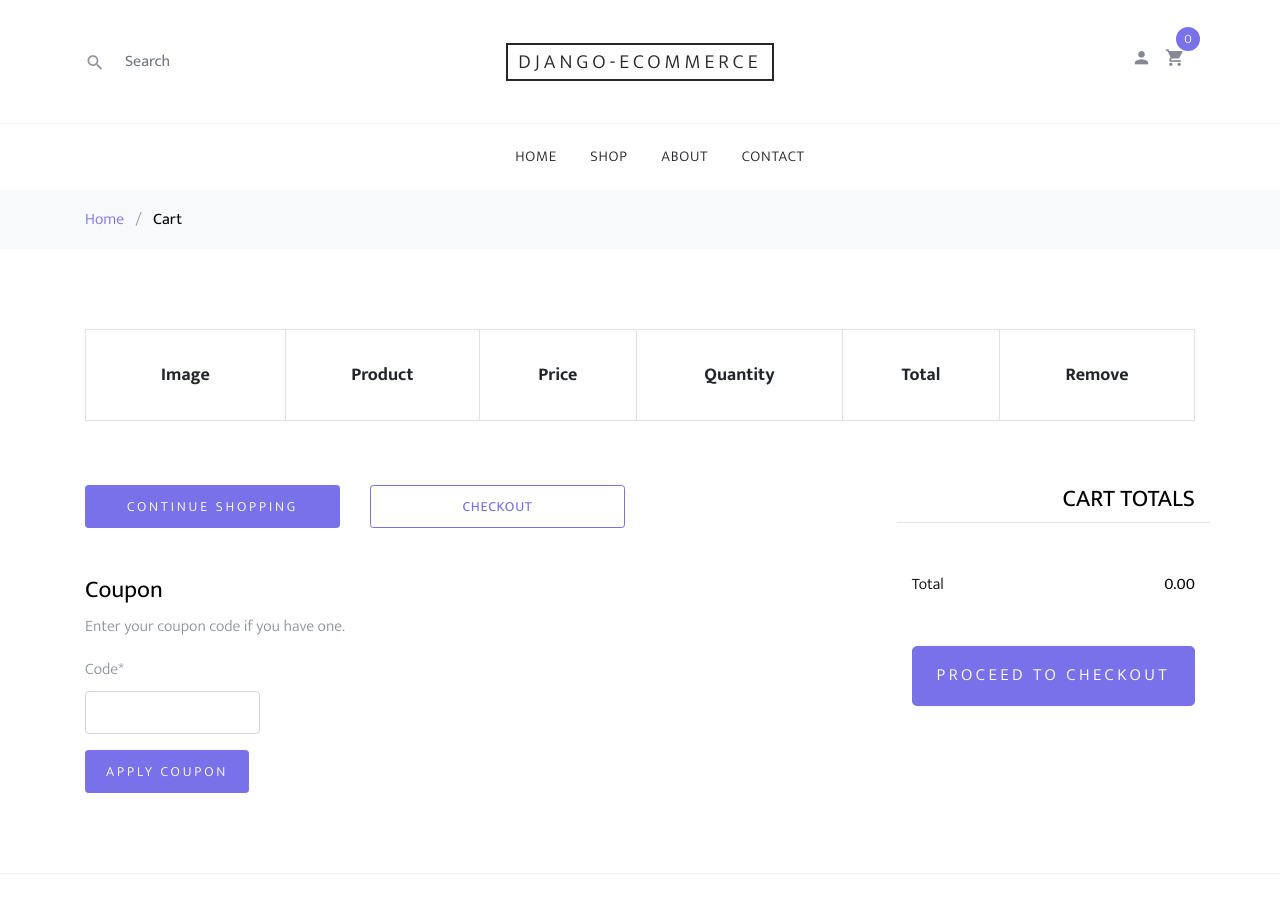
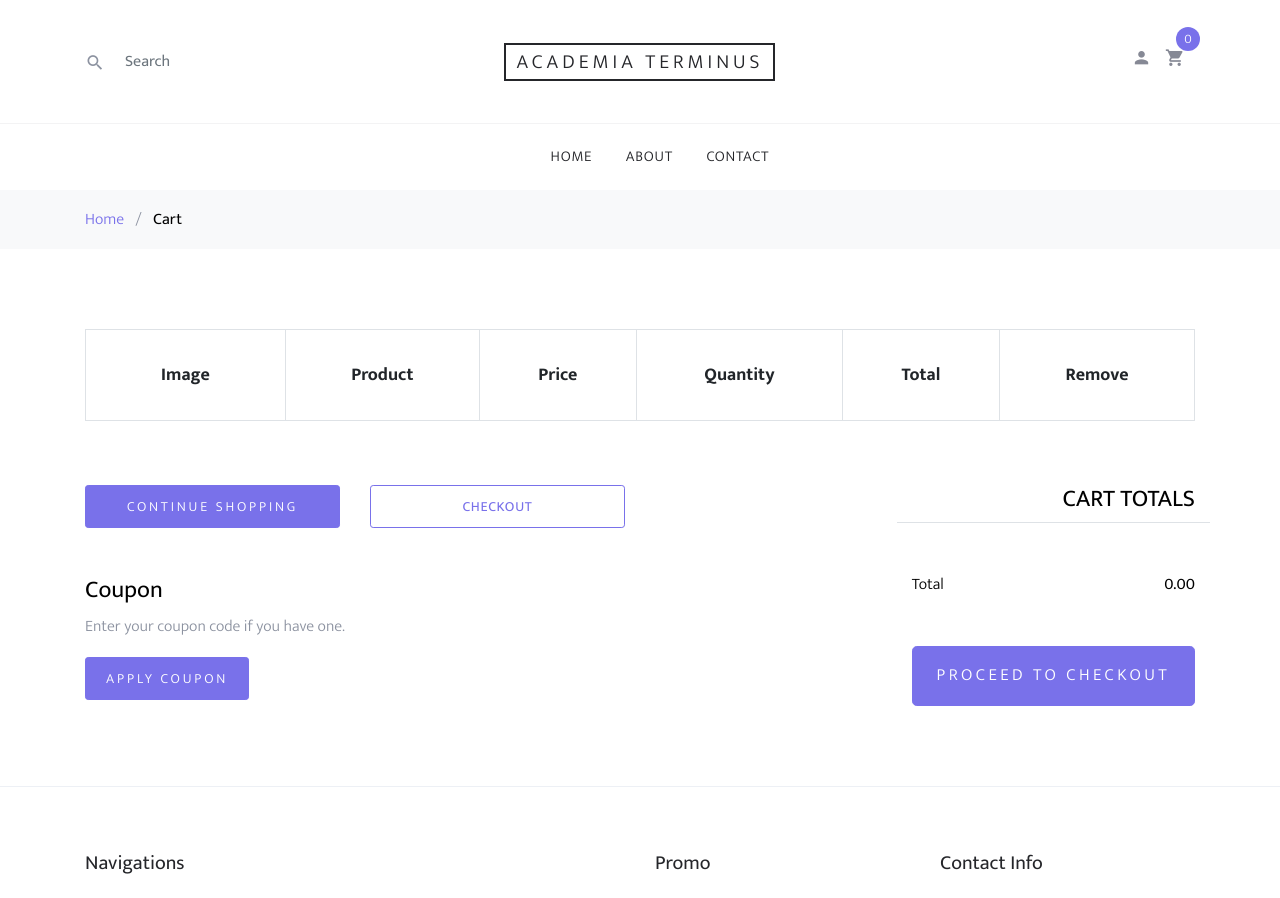
Before and after one commit to PedroJimenezGuerrero/PGPI-G1.14, a Django app: page /cart/ in a window 1280 px wide. Shown: the top 898 px of the page. Run offline with Django 3.2, Linux system fonts and the light colour scheme; lists and menus that the app fills with data are empty; some libraries are stand-ins or nearby versions; some web fonts are replaced.

```diff
--- a/app/cart/templates/cart/detail.html
+++ b/app/cart/templates/cart/detail.html
@@ -88,7 +88,7 @@ Your shopping cart
                     <form action="{% url "coupons:apply" %}" method="post">
                         {% csrf_token %}
                         <div class="col-md-8 mb-3 mb-md-0">
-                            {{ coupon_apply_form.code|as_crispy_field }}
+                            {% comment %} {{ coupon_apply_form.code|as_crispy_field }} {% endcomment %}
                         </div>
                         <div class="col-md-4">
                             <button type="submit" class="btn btn-primary btn-sm">Apply Coupon</button>
--- a/app/shop/templates/shop/base/base.html
+++ b/app/shop/templates/shop/base/base.html
@@ -1,6 +1,6 @@
 {% load static %}
 <!DOCTYPE html>
-<html lang="en">
+<html lang="es">
 
 <head>
     <title>{% block title %}Django E-commerce{% endblock %}</title>
--- a/app/shop/templates/shop/base/navbar.html
+++ b/app/shop/templates/shop/base/navbar.html
@@ -12,14 +12,14 @@
 
                     <div class="col-12 mb-3 mb-md-0 col-md-4 order-1 order-md-2 text-center">
                         <div class="site-logo">
-                            <a href="#" class="js-logo-clone">Django-Ecommerce</a>
+                            <a href="/" class="js-logo-clone">Academia Terminus</a>
                         </div>
                     </div>
 
                     <div class="col-6 col-md-4 order-3 order-md-3 text-right">
                         <div class="site-top-icons">
                             <ul>
-                                <li><a href="#"><span class="icon icon-person"></span></a></li>
+                                <li><a href="/"><span class="icon icon-person"></span></a></li>
                                 <li>
                                     <a href="{% url "cart:cart_detail" %}" class="site-cart">
                                         <span class="icon icon-shopping_cart"></span>
@@ -46,8 +46,7 @@
         <nav class="site-navigation text-right text-md-center" role="navigation">
             <div class="container">
                 <ul class="site-menu js-clone-nav d-none d-md-block">
-                    <li><a href="#">Home</a></li>
-                    <li><a href="{% url "shop:product_list" %}">Shop</a></li>
+                    <li><a href="/">Home</a></li>
                     <li><a href="shop.html">About</a></li>
                     <li><a href="contact.html">Contact</a></li>
                 </ul>
```
Also changed, not shown: app/config/db.sqlite3 (added), 1 other file.
